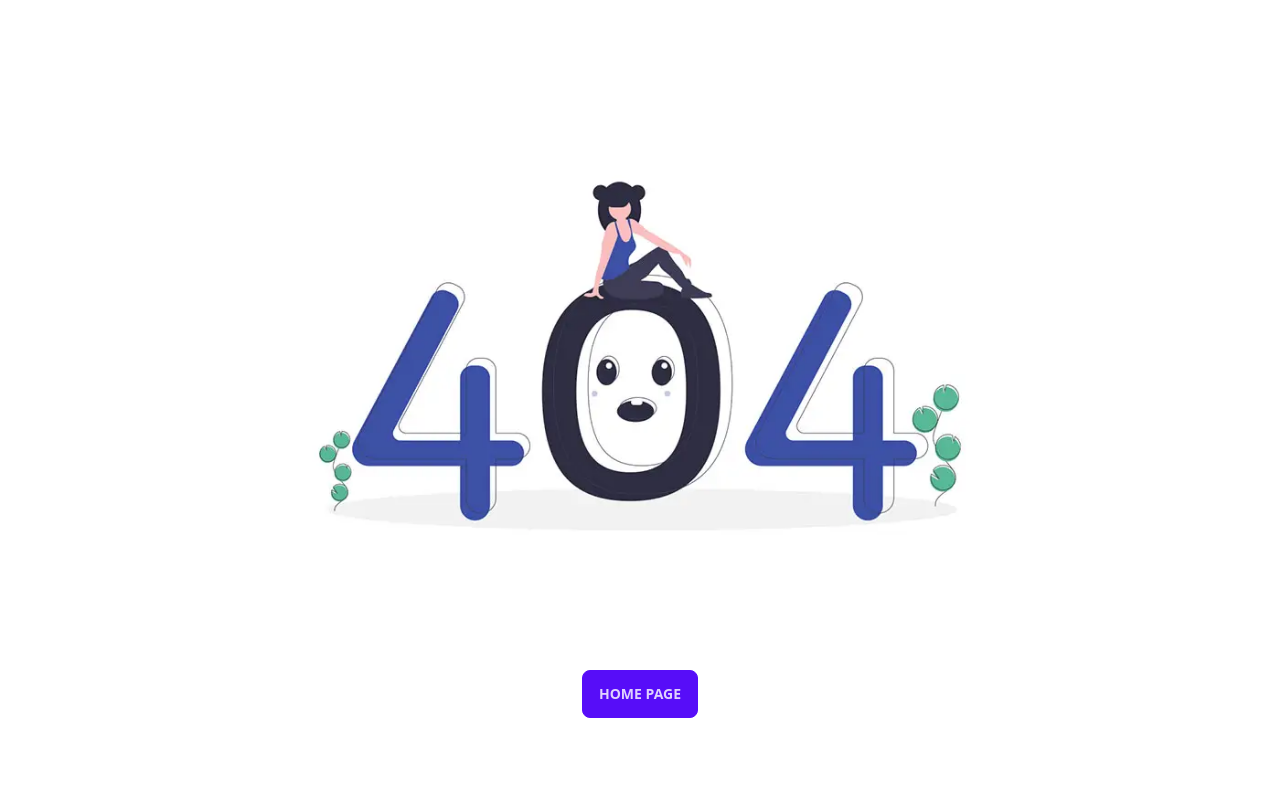
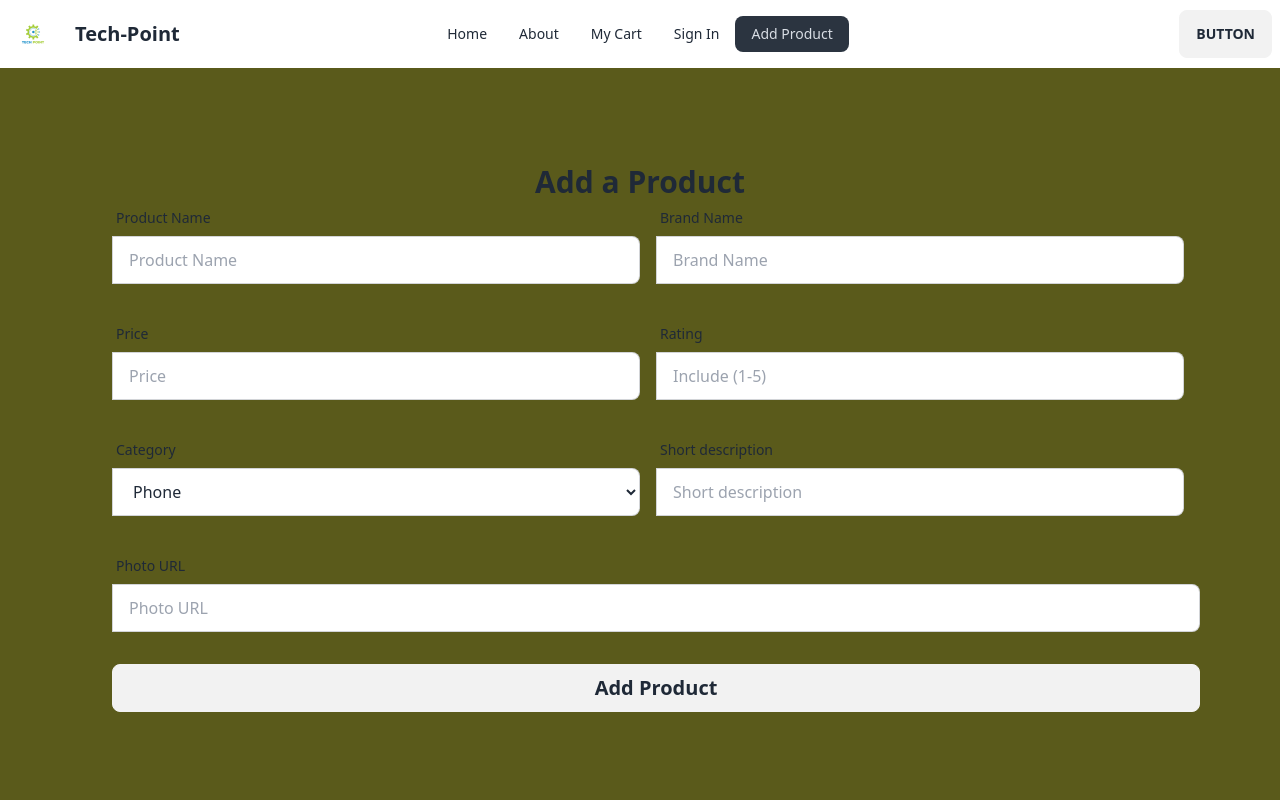
Before and after one commit to Mostaq27/electronics-shop-client, a React (Vite) app: page /addproduct in a window 1280 px wide. Shown: the top 800 px of the page. Built offline with nearby package versions, Linux system fonts and the light colour scheme.

Commit message:
create add product page

```diff
--- /dev/null
+++ b/src/pages/About/About.jsx
@@ -0,0 +1,28 @@
+
+
+import React from "react";
+import image from "../../assets/img.jpeg"
+
+const About = () => {
+  return (
+    <div style={{ backgroundColor: "rgb(92, 92, 92)" }}>
+
+        <div className="container mt-5">
+          <div className="  pt-5 pb-5 row flex details-teams items-start justify-center text-white">
+            <div className="col-md-6 border-end">
+              <img src={image} alt="" className=" w-56 img-thumbnail m-2 rounded-xl" />
+            </div>
+            <div className="text-start items-center">
+              <h2 className="">Md Mostaq Muzahid Moin</h2>
+              <p className="">
+                Student | Programmer | Writer | Content Creator
+              </p>
+            </div>
+          </div>
+        </div>
+
+    </div>
+  );
+};
+
+export default About;
--- /dev/null
+++ b/src/pages/AddProduct/AddProduct.jsx
@@ -0,0 +1,100 @@
+
+const AddProduct = () => {
+    const handleAddProduct = event => {
+        event.preventDefault();
+    }
+    return (
+        <div className="bg-[#5a5a1b] p-24">
+            <h2 className="text-3xl font-extrabold text-center">Add a Product</h2>
+            <form onSubmit={handleAddProduct}>
+                {/* form name and quantity row */}
+                <div className="md:flex mb-8">
+                    <div className="form-control md:w-1/2 ml-4">
+                        <label className="label">
+                            <span className="label-text">Product Name</span>
+                        </label>
+                        <label className="input-group">
+
+                            <input type="text" name="name" placeholder="Product Name" className="input input-bordered w-full" />
+                        </label>
+                    </div>
+                    <div className="form-control md:w-1/2 ml-4">
+                        <label className="label">
+                            <span className="label-text">Brand Name</span>
+                        </label>
+                        <label className="input-group">
+
+                            <input type="text" name="brand" placeholder="Brand Name" className="input input-bordered w-full" />
+                        </label>
+                    </div>
+                </div>
+                {/* form supplier row */}
+                <div className="md:flex mb-8">
+                    <div className="form-control md:w-1/2 ml-4">
+                        <label className="label">
+                            <span className="label-text">Price</span>
+                        </label>
+                        <label className="input-group">
+
+                            <input type="text" name="price" placeholder="Price" className="input input-bordered w-full" />
+                        </label>
+                    </div>
+                    <div className="form-control md:w-1/2 ml-4">
+                        <label className="label">
+                            <span className="label-text">Rating</span>
+                        </label>
+                        <label className="input-group">
+
+                            <input type="text" name="rating" placeholder="Include (1-5)" className="input input-bordered w-full" />
+                        </label>
+                    </div>
+                </div>
+                {/* form category and details row */}
+                <div className="md:flex mb-8">
+                    <div className="form-control md:w-1/2 ml-4">
+                    <label className="label">
+                            <span className="label-text">Category</span>
+                        </label>
+                        <label className="input-group">
+                        <select
+                            className="input input-bordered w-full"
+                             name="category"
+                        >
+                            <option value="phone">Phone</option>
+                            <option value="computer">Computer</option>
+                            <option value="headphone">Headphone</option>
+                            <option value="watch">Watch</option>
+                            <option value="Monitor">Monitor</option>
+                        </select>
+                        </label>
+                    </div>
+
+                    <div className="form-control md:w-1/2 ml-4">
+                        <label className="label">
+                            <span className="label-text">Short description</span>
+                        </label>
+                        <label className="input-group">
+
+                            <input type="text" name="description" placeholder="Short description" className="input input-bordered w-full" />
+                        </label>
+                    </div>
+                </div>
+                {/* form Photo url row */}
+                <div className="mb-8">
+                    <div className="form-control w-full mx-4">
+                        <label className="label">
+                            <span className="label-text">Photo URL</span>
+                        </label>
+                        <label className="input-group">
+
+                            <input type="text" name="photo" placeholder="Photo URL" className="input input-bordered w-full" />
+                        </label>
+                    </div>
+                </div>
+
+                <input type="submit" value="Add Product" className="btn btn-block capitalize font-semibold text-xl mx-4" />
+            </form>
+        </div>
+    );
+};
+export default AddProduct;
--- a/src/pages/Home/Home.jsx
+++ b/src/pages/Home/Home.jsx
@@ -1,9 +1,11 @@
+import About from "../About/About";
 import Contact from "./Contact/Contact";
 
 const Home = () => {
     return(
         <div>
          <h2>this is Home </h2>
+         <About></About>
          <Contact></Contact>
         </div>
     );
```
Also changed, not shown: src/Router/Router.jsx (+10 -0 lines), src/assets/img.jpeg (added).
